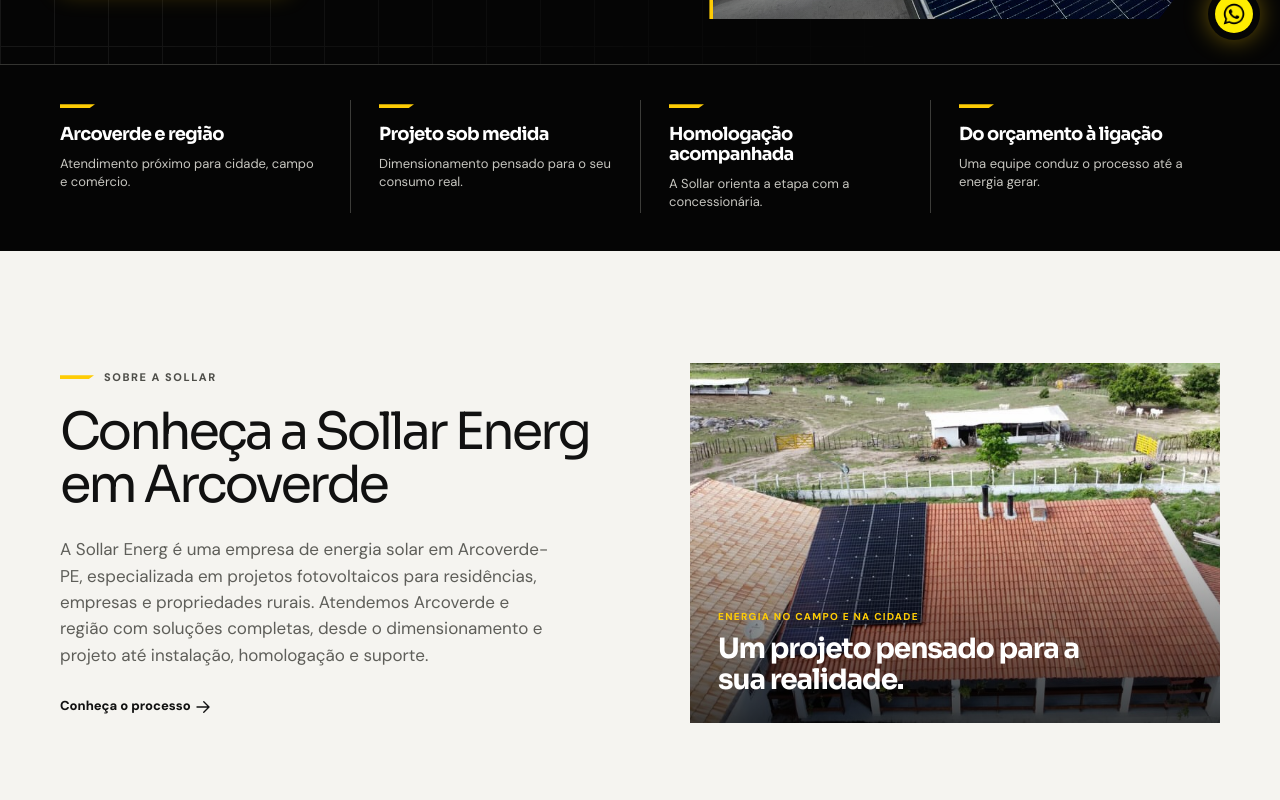
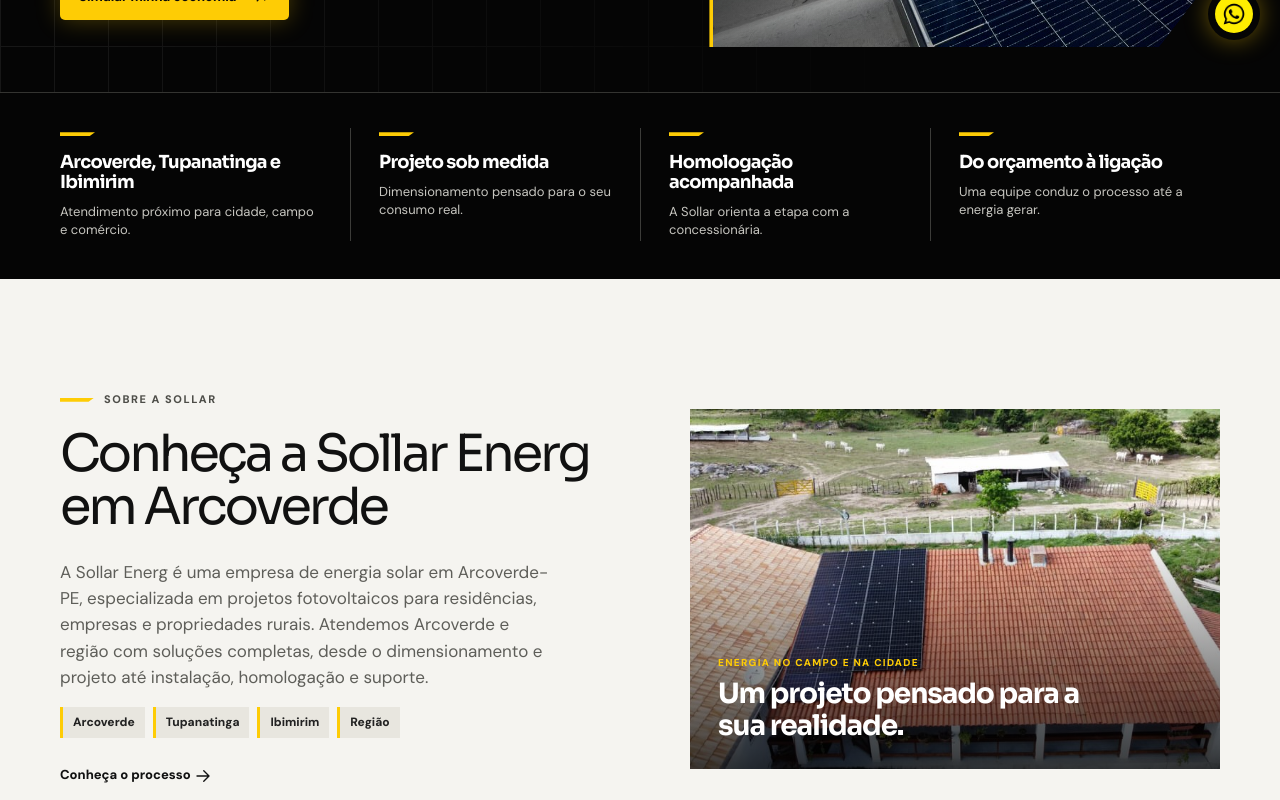
Before and after one commit to viniciusmoraessz/Sollar-Energ, a Next.js app: page / in a window 1280 px wide. Shown: the part 740-1540 px from the top of the page. Built offline with nearby package versions, Linux system fonts and the light colour scheme; no server answers.

Commit message:
Reforca SEO local por cidades atendidas

```diff
--- a/app/contact.css
+++ b/app/contact.css
@@ -47,6 +47,26 @@
   font-size: clamp(20px, 2.2vw, 28px);
   letter-spacing: -.04em;
   line-height: 1.12;
+}
+
+.service-areas {
+  display: flex;
+  flex-wrap: wrap;
+  gap: 8px;
+  max-width: 520px;
+  margin: -8px 0 24px;
+}
+
+.service-areas span {
+  display: inline-flex;
+  align-items: center;
+  min-height: 30px;
+  padding: 6px 10px;
+  border-left: 3px solid var(--solar);
+  background: #e8e6df;
+  color: #222;
+  font-size: 12px;
+  font-weight: 800;
 }
 
 .form-heading {
--- a/app/layout.tsx
+++ b/app/layout.tsx
@@ -12,18 +12,18 @@ const ogImage = siteUrl ? `${siteUrl}/obra-tupanatinga-familia.jpg` : undefined;
 
 export const metadata: Metadata = {
   title: 'Energia Solar em Arcoverde PE | Sollar Energ',
-  description: 'Energia solar em Arcoverde e região para residências, empresas e propriedades rurais. Projeto, instalação e homologação. Solicite sua simulação.',
+  description: 'Energia solar em Arcoverde e região, com atendimento em Tupanatinga e Ibimirim. Projeto, instalação e homologação. Solicite sua simulação.',
   ...(siteUrl ? { metadataBase: new URL(siteUrl), alternates: { canonical: '/' } } : {}),
   openGraph: {
     title: 'Energia Solar em Arcoverde PE | Sollar Energ',
-    description: 'Energia solar em Arcoverde e região para residências, empresas e propriedades rurais. Projeto, instalação e homologação.',
+    description: 'Energia solar em Arcoverde e região para residências, empresas e propriedades rurais, com atendimento em Tupanatinga e Ibimirim.',
     ...(siteUrl ? { url: siteUrl } : {}),
     ...(ogImage ? { images: [{ url: ogImage, alt: 'Sistema de energia solar instalado pela Sollar Energ em Tupanatinga PE' }] } : {}),
     type: 'website',
     locale: 'pt_BR',
     siteName: 'Sollar Energ'
   },
-  twitter: { card: 'summary_large_image', title: 'Energia Solar em Arcoverde PE | Sollar Energ', description: 'Projetos de energia solar em Arcoverde e região para casas, empresas e propriedades rurais.', ...(ogImage ? { images: [ogImage] } : {}) },
+  twitter: { card: 'summary_large_image', title: 'Energia Solar em Arcoverde PE | Sollar Energ', description: 'Projetos de energia solar em Arcoverde, Tupanatinga, Ibimirim e região para casas, empresas e propriedades rurais.', ...(ogImage ? { images: [ogImage] } : {}) },
   robots: { index: true, follow: true },
   icons: { icon: '/favicon.svg' }
 };
@@ -35,12 +35,16 @@ const localBusiness = {
       '@type': ['LocalBusiness', 'Organization'],
       '@id': siteUrl ? `${siteUrl}/#organization` : undefined,
       name: 'Sollar Energ',
-      description: 'Empresa de energia solar e energia fotovoltaica em Arcoverde, Pernambuco, com atendimento em Arcoverde e região.',
+      description: 'Empresa de energia solar e energia fotovoltaica em Arcoverde, Pernambuco, com atendimento em Arcoverde, Tupanatinga, Ibimirim e região.',
       ...(siteUrl ? { url: siteUrl } : {}),
       logo: siteUrl ? `${siteUrl}/brand-mark.svg` : '/brand-mark.svg',
       image: ogImage || '/obra-tupanatinga-familia.jpg',
       telephone: '+55 87 8164-1809',
-      areaServed: { '@type': 'City', name: 'Arcoverde', containedInPlace: { '@type': 'AdministrativeArea', name: 'Pernambuco' } },
+      areaServed: [
+        { '@type': 'City', name: 'Arcoverde', containedInPlace: { '@type': 'AdministrativeArea', name: 'Pernambuco' } },
+        { '@type': 'City', name: 'Tupanatinga', containedInPlace: { '@type': 'AdministrativeArea', name: 'Pernambuco' } },
+        { '@type': 'City', name: 'Ibimirim', containedInPlace: { '@type': 'AdministrativeArea', name: 'Pernambuco' } }
+      ],
       knowsAbout: ['Energia solar', 'Energia fotovoltaica', 'Instalação de painéis solares', 'Homologação de sistemas fotovoltaicos'],
       address: {
         '@type': 'PostalAddress',
--- a/app/page.tsx
+++ b/app/page.tsx
@@ -17,7 +17,7 @@ const solutions = [
 ];
 const faqs = [
   ['Quanto custa um sistema solar?', 'O investimento depende do seu consumo, telhado e padrão de entrada. A simulação gratuita dimensiona o projeto para a sua realidade.'],
-  ['A Sollar Energ atende quais cidades?', 'A Sollar Energ atende Arcoverde e região. Informe sua cidade na simulação para confirmar o atendimento e receber uma orientação adequada.'],
+  ['A Sollar Energ atende quais cidades?', 'A Sollar Energ atende Arcoverde e região, com projetos e atendimento em cidades como Tupanatinga e Ibimirim. Informe sua cidade na simulação para confirmar a melhor rota de atendimento.'],
   ['Quanto tempo demora a instalação?', 'O prazo é definido após a análise técnica e também considera a etapa de homologação junto à distribuidora.'],
   ['Funciona em dia nublado?', 'Sim. A geração pode diminuir em condições de menor irradiação, mas o sistema continua produzindo energia.'],
   ['Preciso fazer manutenção?', 'A limpeza e a inspeção periódicas ajudam a preservar o desempenho. A necessidade varia conforme o local e o sistema.'],
@@ -30,18 +30,18 @@ export default function Home() {
   return <main id="conteudo">
     <a className="skip-link" href="#conteudo">Pular para o conteúdo</a>
     <header className="header"><a className="brand" href="#inicio" aria-label="Sollar Energ - início"><img src="/brand-mark.svg" alt=""/><span>SOLLAR <em>ENERG</em></span></a><nav className={menuOpen ? 'nav open' : 'nav'} aria-label="Navegação principal">{nav.map((item) => <a key={item} onClick={() => setMenuOpen(false)} href={`#${item.toLowerCase().replaceAll(' ', '-')}`}>{item}</a>)}<a className="button button-solar nav-cta" href="#simulacao">Simular economia <Icon name="arrow-up-right"/></a></nav><button className="menu-toggle" onClick={() => setMenuOpen(!menuOpen)} aria-expanded={menuOpen} aria-label="Abrir menu"><i></i><i></i></button></header>
-    <section id="inicio" className="hero"><div className="panel-grid" aria-hidden="true"/><div className="sun-rays" aria-hidden="true">{Array.from({ length: 13 }).map((_, i) => <b key={i} style={{ transform: `rotate(${i * 14 - 84}deg)` }}/>)}</div><div className="wrap hero-layout"><Reveal className="hero-copy"><p className="eyebrow"><span/> Energia solar fotovoltaica em Arcoverde</p><h1>Energia Solar em Arcoverde e Região</h1><h2 className="hero-commercial">Sua conta de luz tem <mark>prazo</mark> para acabar.</h2><p className="hero-text">Projetos personalizados para residências, empresas e propriedades rurais. Da engenharia à homologação, a Sollar cuida do caminho inteiro.</p><div className="hero-actions"><a className="button button-solar" href="#simulacao">Simular minha economia <Icon name="arrow-up-right"/></a></div></Reveal><div className="hero-visual"><div className="image-frame"><Image src="/obra-tupanatinga-familia.jpg" alt="Sistema de energia solar instalado em Tupanatinga PE" fill priority sizes="(max-width: 780px) 100vw, 50vw"/></div></div></div></section>
+    <section id="inicio" className="hero"><div className="panel-grid" aria-hidden="true"/><div className="sun-rays" aria-hidden="true">{Array.from({ length: 13 }).map((_, i) => <b key={i} style={{ transform: `rotate(${i * 14 - 84}deg)` }}/>)}</div><div className="wrap hero-layout"><Reveal className="hero-copy"><p className="eyebrow"><span/> Energia solar fotovoltaica em Arcoverde e região</p><h1>Energia Solar em Arcoverde e Região</h1><h2 className="hero-commercial">Sua conta de luz tem <mark>prazo</mark> para acabar.</h2><p className="hero-text">Projetos personalizados para residências, empresas e propriedades rurais em Arcoverde, Tupanatinga, Ibimirim e cidades próximas. Da engenharia à homologação, a Sollar cuida do caminho inteiro.</p><div className="hero-actions"><a className="button button-solar" href="#simulacao">Simular minha economia <Icon name="arrow-up-right"/></a></div></Reveal><div className="hero-visual"><div className="image-frame"><Image src="/obra-tupanatinga-familia.jpg" alt="Sistema de energia solar instalado em Tupanatinga PE" fill priority sizes="(max-width: 780px) 100vw, 50vw"/></div></div></div></section>
     <section className="trust-strip dark" aria-label="Diferenciais rápidos da Sollar"><div className="wrap trust-grid">{[
-      ['Arcoverde e região', 'Atendimento próximo para cidade, campo e comércio.'],
+      ['Arcoverde, Tupanatinga e Ibimirim', 'Atendimento próximo para cidade, campo e comércio.'],
       ['Projeto sob medida', 'Dimensionamento pensado para o seu consumo real.'],
       ['Homologação acompanhada', 'A Sollar orienta a etapa com a concessionária.'],
       ['Do orçamento à ligação', 'Uma equipe conduz o processo até a energia gerar.']
     ].map(([title, copy]) => <div key={title}><strong>{title}</strong><span>{copy}</span></div>)}</div></section>
-    <section id="sobre" className="section light"><div className="wrap two-col"><Reveal><p className="eyebrow dark-ink"><span/> Sobre a Sollar</p><h2>Conheça a Sollar Energ em Arcoverde</h2><p>A Sollar Energ é uma empresa de energia solar em Arcoverde-PE, especializada em projetos fotovoltaicos para residências, empresas e propriedades rurais. Atendemos Arcoverde e região com soluções completas, desde o dimensionamento e projeto até instalação, homologação e suporte.</p><a className="text-link" href="#como-funciona">Conheça o processo <Icon name="arrow-right"/></a></Reveal><Reveal className="about-photo"><Image src="/obra-rural.jpg" alt="Sistema de energia solar instalado em uma propriedade rural" fill sizes="(max-width: 800px) 100vw, 50vw"/><div className="about-photo-caption"><span>Energia no campo e na cidade</span><b>Um projeto pensado para a sua realidade.</b></div></Reveal></div></section>
+    <section id="sobre" className="section light"><div className="wrap two-col"><Reveal><p className="eyebrow dark-ink"><span/> Sobre a Sollar</p><h2>Conheça a Sollar Energ em Arcoverde</h2><p>A Sollar Energ é uma empresa de energia solar em Arcoverde-PE, especializada em projetos fotovoltaicos para residências, empresas e propriedades rurais. Atendemos Arcoverde e região com soluções completas, desde o dimensionamento e projeto até instalação, homologação e suporte.</p><div className="service-areas" aria-label="Cidades atendidas pela Sollar Energ"><span>Arcoverde</span><span>Tupanatinga</span><span>Ibimirim</span><span>Região</span></div><a className="text-link" href="#como-funciona">Conheça o processo <Icon name="arrow-right"/></a></Reveal><Reveal className="about-photo"><Image src="/obra-rural.jpg" alt="Sistema de energia solar instalado em uma propriedade rural" fill sizes="(max-width: 800px) 100vw, 50vw"/><div className="about-photo-caption"><span>Energia no campo e na cidade</span><b>Um projeto pensado para a sua realidade.</b></div></Reveal></div></section>
     <section id="soluções" className="section light solutions"><div className="wrap"><Reveal><p className="eyebrow dark-ink"><span/> Soluções</p><h2>Soluções completas em energia solar</h2></Reveal><div className="solution-grid">{solutions.map(([title, copy, icon]) => <Reveal key={title} className="solution-card"><span className="solution-icon"><Icon name={icon as IconName} size={23}/></span><h3>{title}</h3><p>{copy}</p><a href="#simulacao">Saiba mais <Icon name="arrow-right"/></a></Reveal>)}</div></div></section>
     <section id="como-funciona" className="section process dark"><div className="panel-grid" aria-hidden="true"/><div className="wrap"><Reveal><p className="eyebrow"><span/> Como funciona</p><h2>Como funciona a instalação de energia solar</h2></Reveal><ol className="steps">{['Simulação gratuita', 'Projeto e engenharia', 'Instalação', 'Homologação e ligação'].map((step, i) => <Reveal key={step}><li><b>0{i + 1}</b><div><h3>{step}</h3><p>{['Entendemos seu consumo e as condições do imóvel.', 'Desenhamos uma solução adequada à sua necessidade.', 'Executamos a instalação com atenção a cada detalhe.', 'Acompanhamos a burocracia junto à concessionária.'][i]}</p></div></li></Reveal>)}</ol></div></section>
     <section className="section light differentials"><div className="wrap"><Reveal><p className="eyebrow dark-ink"><span/> Por que Sollar</p><h2>Por que escolher a Sollar Energ?</h2></Reveal><div className="differential-grid">{['Engenharia e projeto personalizado', 'Acompanhamento da homologação', 'Equipamentos e garantia conforme proposta', 'Suporte após a instalação'].map((item, i) => <Reveal key={item}><b>0{i + 1}</b><p>{item}</p></Reveal>)}</div></div></section>
-    <section id="obras" className="section works"><div className="wrap"><Reveal className="section-heading"><div><p className="eyebrow dark-ink"><span/> Obras</p><h2>Projetos realizados em Arcoverde e região</h2></div><p>Instalações reais da Sollar em residências e propriedades rurais do interior de Pernambuco.</p></Reveal><div className="work-grid">{[
+    <section id="obras" className="section works"><div className="wrap"><Reveal className="section-heading"><div><p className="eyebrow dark-ink"><span/> Obras</p><h2>Projetos realizados em Arcoverde e região</h2></div><p>Instalações reais da Sollar no interior de Pernambuco, com registros de atendimento em cidades como Tupanatinga e Ibimirim.</p></Reveal><div className="work-grid">{[
       { src: '/obra-tupanatinga-familia.jpg', alt: 'Sistema de energia solar instalado em Tupanatinga PE', title: 'Projeto residencial em Tupanatinga', place: 'Tupanatinga · PE' },
       { src: '/obra-rural.jpg', alt: 'Sistema solar instalado em uma propriedade rural', title: 'Energia no campo', place: 'Instalação rural' },
       { src: '/obra-projeto-rural.jpg', alt: 'Fileira de painéis solares em instalação rural', title: 'Projeto concluído', place: 'Sistema fotovoltaico' }
```
